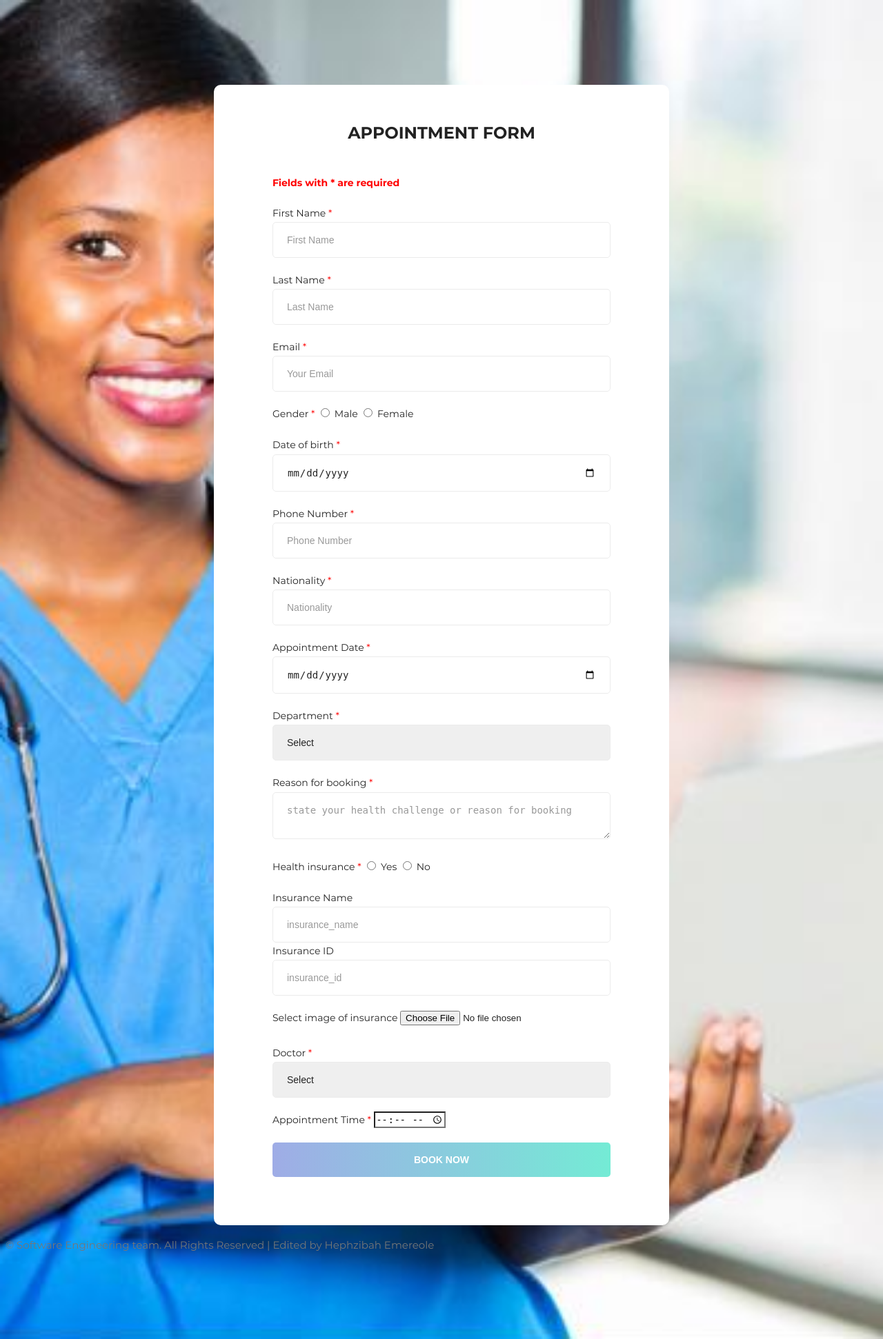
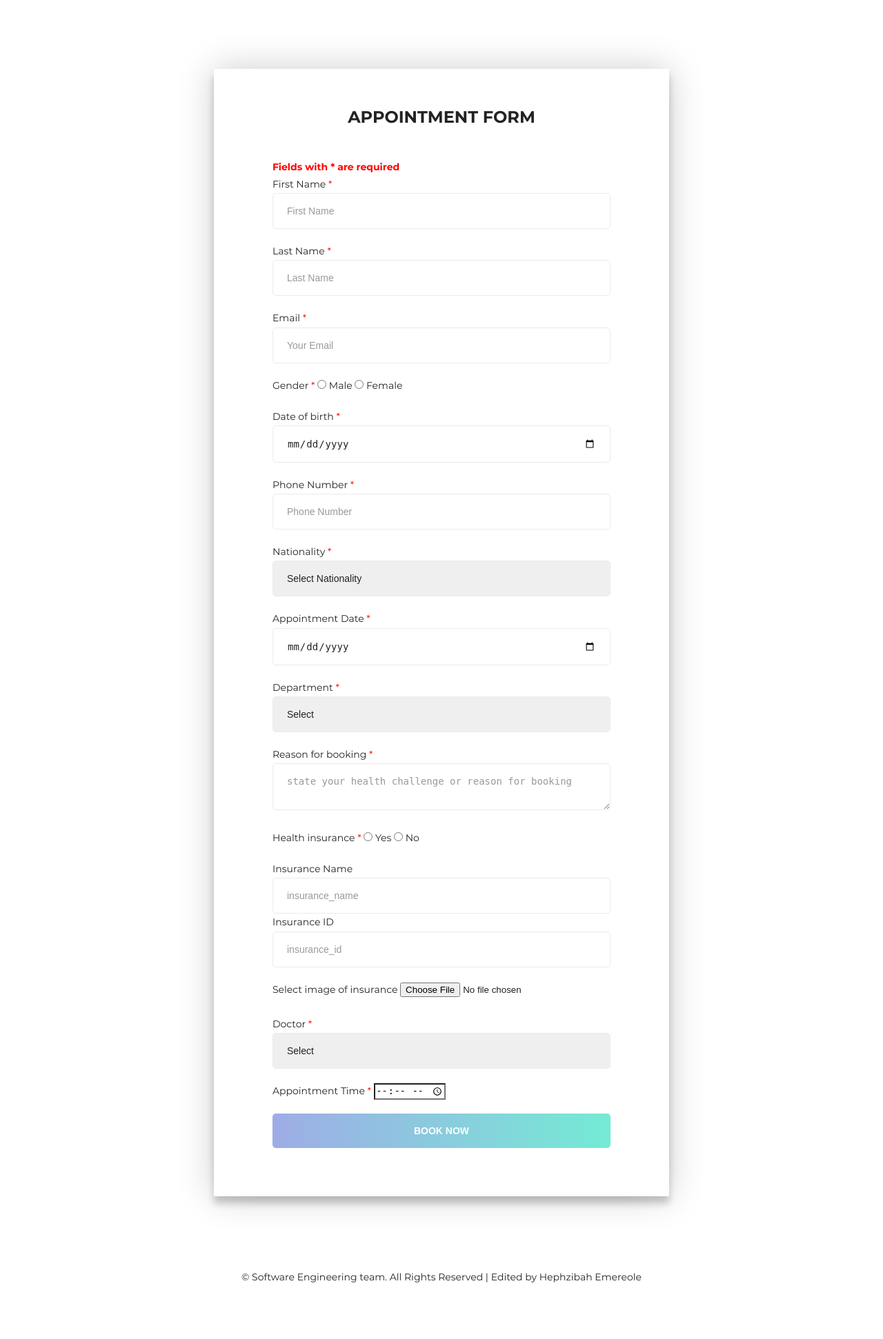
Before and after one commit to melwinkle/justgotech, a PHP site: page /Userbooking.html in a window 1280 px wide. Shown: the whole page at 69% size. After the commit the page ends 1860 px from the top, so only its background shows below. Run offline with PHP 8.4, Linux system fonts and the light colour scheme; some libraries are stand-ins or nearby versions.

Commit message:
Userbooking.html(Code clean Up) + Scripts deleted(To be updated)

```diff
--- a/SEProject1/client/booking/Userbooking.html
+++ b/SEProject1/client/booking/Userbooking.html
@@ -2,7 +2,6 @@
 <!-- This file contains the appointment form a user can use to book a time with the Doctor on JustGo Tech website.
 Author: Hephzibah Emereole
 -->
-
 <!DOCTYPE html>
 <html lang="en">
     <head>
@@ -10,16 +9,12 @@ Author: Hephzibah Emereole
         <meta name="viewport" content="width=device-width, initial-scale=1.0">
         <meta http-equiv="X-UA-Compatible" content="ie=edge">
         <title>JustGo Tech Appointment Form </title>
-
         <!-- Font Icon -->
         <link rel="stylesheet" href="fonts/material-icon/css/material-design-iconic-font.min.css">
         <!-- Main css -->
         <link rel="stylesheet" href="css/style.css">
-    <style>
-    .error {color: #FF0000;}
-    </style>
+    </head>
 
-</head>
     <body>
         <div class="main">
             <section class="signup">
@@ -56,7 +51,7 @@ Author: Hephzibah Emereole
 
                             <div class="form-group">
                                 <label class="header">Date of birth <span class ="error">*</span></label>
-                            <input type="date" class="form-input" name="date" id="date"  placeholder="dd/mm/yyyy" required >
+                                <input type="date" class="form-input" name="dob" id="dob"  placeholder="dd/mm/yyyy" required >
                             </div>
 
 
@@ -67,13 +62,16 @@ Author: Hephzibah Emereole
 
                             <div class="form-group">  <!-- country Api for international students in Ghana-->
                                 <label class="header">Nationality <span class ="error">*</span></label>
-                            <input type="text" class="form-input" name="Nationality" id="Nationality"  placeholder="Nationality" required >
+                                <!-- <input type="text" class="form-input" name="Nationality" id="Nationality"  placeholder="Nationality" required > -->
+                                <select name="Nationality" class="form-input" id="Nationality">
+                                    <option value="">Select Nationality</option>
+                                </select>
                             </div>
 
 
                             <div class="form-group">
                                 <label class="header">Appointment Date <span class ="error">*</span></label>
-                            <input type="date" class="form-input" name="date" id="date"  placeholder="dd/mm/yyyy" required >
+                                <input type="date" class="form-input" name="appointmentdate" id="appointmentdate"  placeholder="dd/mm/yyyy" required >
                             </div>
 
 
@@ -146,22 +144,23 @@ Author: Hephzibah Emereole
                         </div>
 
                         <div class="form-group">
-                        <input type="submit" name="submit" id="submit" class="form-submit" value="Book Now"/>
+                            <button name="submit" type="submit" class="form-submit">Book Now</button>
+                            <!-- <input type="submit" name="submit" id="submit" class="form-submit" value="Book Now"/> -->
                         </div>
                     </form>
                     </div>
                 </div>
             </section>
         </div>
-    <script type="text/javascript" src ="./js/bookvalidator.js">  </script>
 
-    <script type="text/javascript" src="js/jquery-2.1.4.min.js"></script>
+        <footer class="copyright">© Software Engineering team. All Rights Reserved | Edited by Hephzibah Emereole</footer>
+    </body>
+</html>
 
 
-</body>
 
-<script>
-
+<!-- <script>
+<script type="text/javascript" src ="./js/bookvalidator.js">  </script>
 // javascript code to dispay other details when a user clicks on 'yes' in the health insurance question. //still under development
 $("#seeAnotherField").change(function() {
   if ($(this).val() == "yes") {
@@ -176,10 +175,4 @@ $("#seeAnotherField").change(function() {
 });
 $("#seeAnotherField").trigger("change");
 
-
-</script>
-
-<footer>
-    <p class="copyright">© Software Engineering team. All Rights Reserved | Edited by Hephzibah Emereole</a></p>
-</footer>
-</html>
+</script> -->
--- a/SEProject1/client/booking/css/style.css
+++ b/SEProject1/client/booking/css/style.css
@@ -1,3 +1,7 @@
+*{
+  margin: 0;
+}
+
 /* @extend display-flex; */
 display-flex, .display-flex, .display-flex-center {
   display: flex;
@@ -137,7 +141,7 @@ body {
   color: #222;
   font-weight: 400;
   font-family: 'Montserrat';
-  background-image: url("../images/booking.jpg");
+  /* background-image: url("../images/booking.jpg"); */
   background-repeat: no-repeat;
   background-size: cover;
   -moz-background-size: cover;
@@ -145,12 +149,14 @@ body {
   -o-background-size: cover;
   -ms-background-size: cover;
   background-position: center center;
-  padding: 115px 0; }
+}
 
 .container {
   width: 660px;
   position: relative;
-  margin: 0 auto; }
+  margin: 100px auto;
+  box-shadow: 0 10px 10px rgba(0, 0, 0, 0.2), 0px 0px 50px rgba(0, 0, 0, 0.2);
+}
 
 .display-flex {
   justify-content: space-between;
@@ -263,6 +269,7 @@ body {
   box-sizing: border-box;
   font-size: 14px;
   font-weight: 700;
+  cursor: pointer;
   color: #fff;
   text-transform: uppercase;
   border: none;
@@ -348,6 +355,13 @@ input[type=checkbox]:not(old):checked + label > span:before {
   z-index: 2;
   color: #555; }
 
+.error {color: #FF0000;}
+
+footer{
+  text-align: center;
+  padding: 5px;
+}
+
 @media screen and (max-width: 768px) {
   .container {
     width: calc(100% - 40px);
--- a/SEProject1/client/booking/js/main.js
+++ b/SEProject1/client/booking/js/main.js
@@ -10,5 +10,4 @@
           input.attr("type", "password");
         }
       });
-
 })(jQuery);
```
Lines whose indentation alone changed are shown as unchanged.
